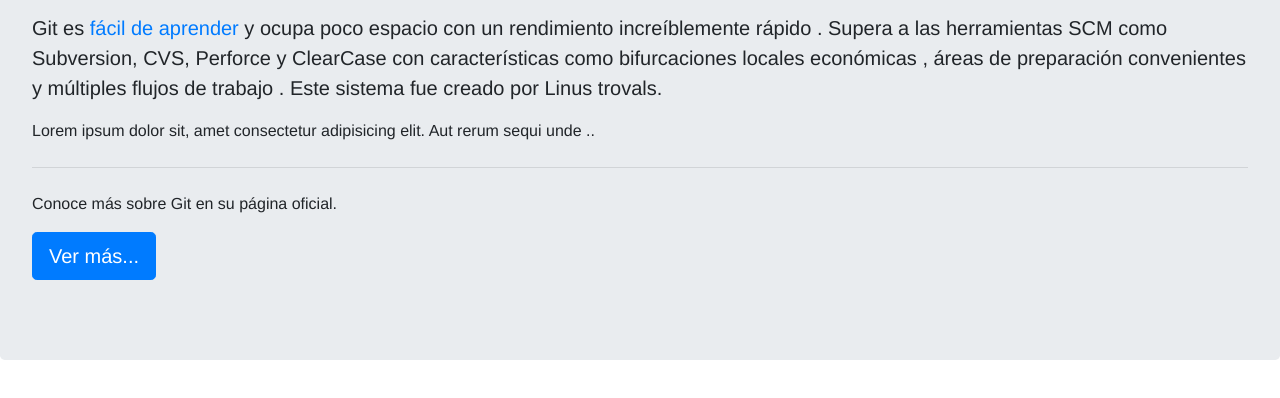
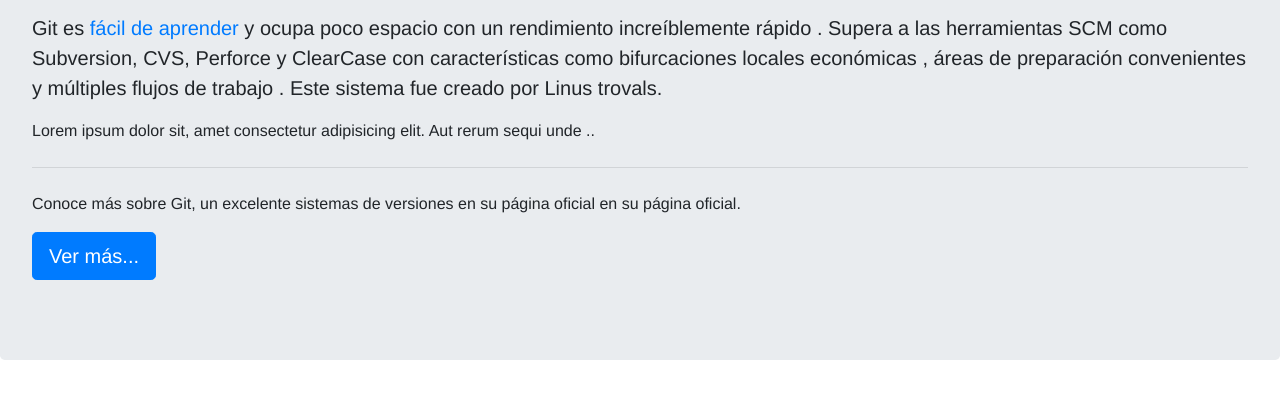
Before and after one commit to javier-crs/page_git, a plain HTML site: page index.html in a window 1280 px wide. Shown: the part 260-658 px from the top of the page. Drawn offline with nearby package versions, Linux system fonts and the light colour scheme.

Commit message:
Cambiando texto antes del boton

```diff
--- a/index.html
+++ b/index.html
@@ -48,7 +48,7 @@
           Lorem ipsum dolor sit, amet consectetur adipisicing elit. Aut rerum sequi unde ..
         </p>
         <hr class="my-4" />
-        <p>Conoce más sobre Git en su página oficial.</p>
+        <p>Conoce más sobre Git, un excelente sistemas de versiones en su página oficial en su página oficial.</p>
         <p class="lead">
           <a
             class="btn btn-primary btn-lg"
```
